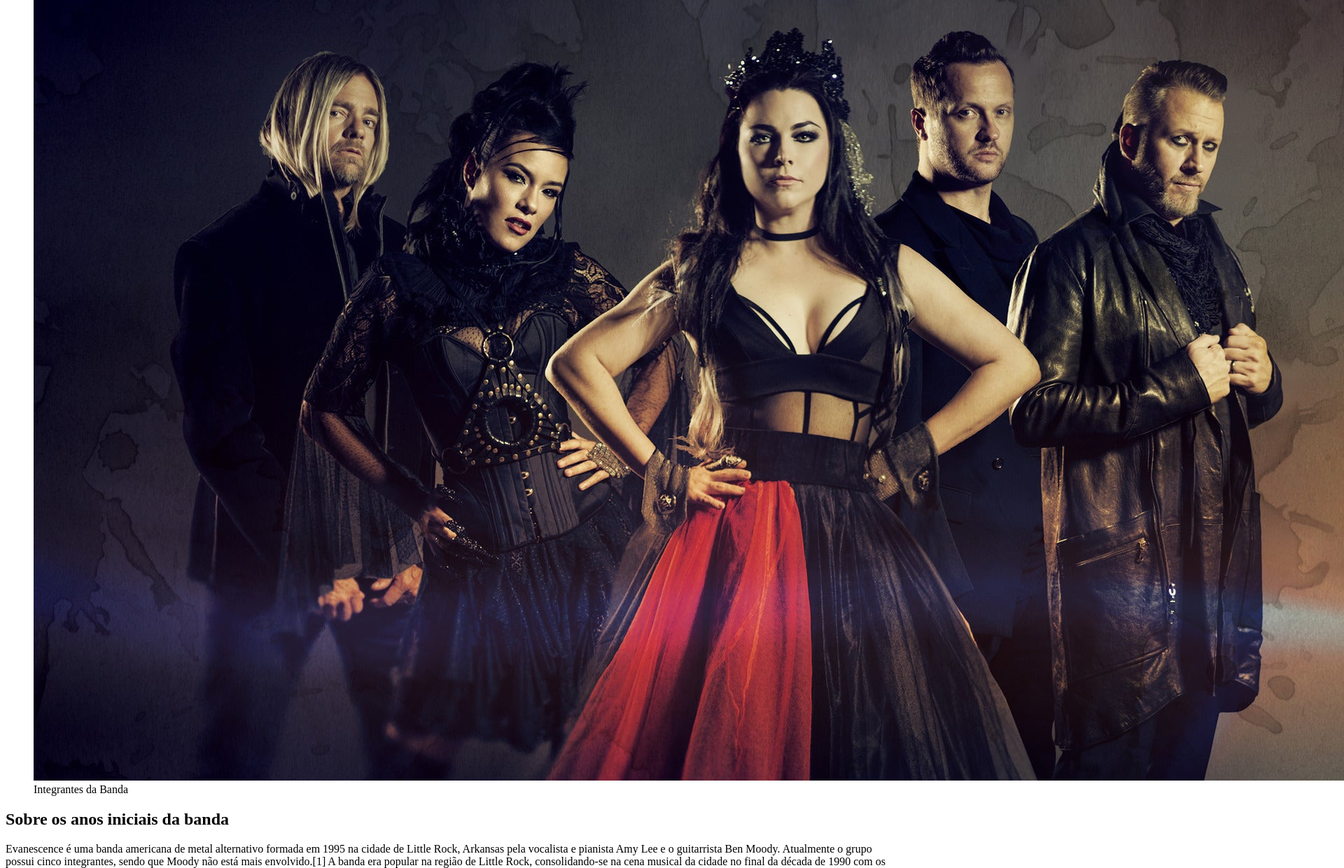
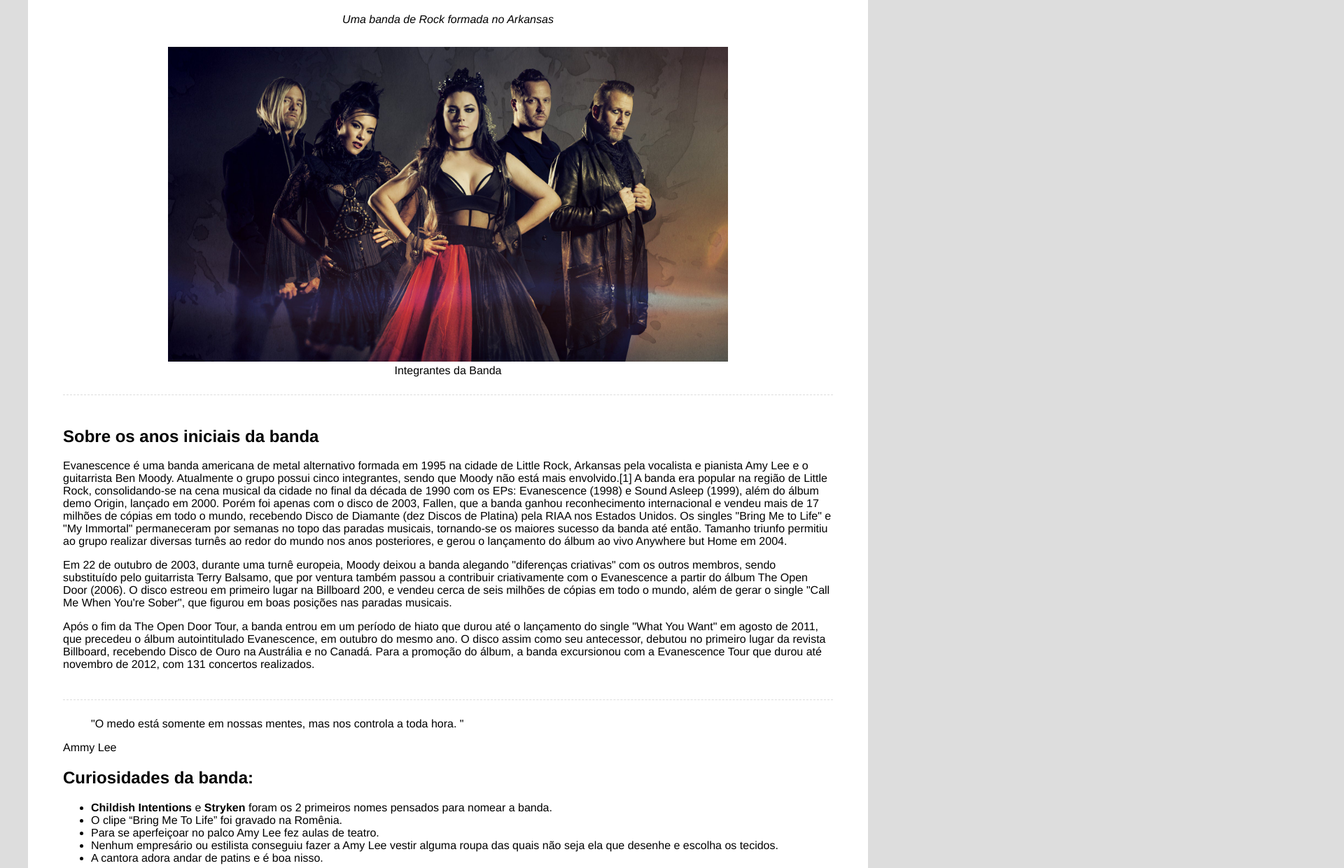
Before and after one commit to HirlanFerreira/Tributo-a-banda-Evanescence, a plain HTML site: page index.html in a window 1280 px wide. Shown: the part 150-1391 px from the top of the page at 70% size, 1920 px wide, since content can reach past the window. Drawn offline with Linux system fonts and the light colour scheme.

Commit message:
mais algumas alterações no css

```diff
--- a/css/style.css
+++ b/css/style.css
@@ -0,0 +1,43 @@
+html {
+  font-family: Helvetica;
+  background-color: #ddd;
+}
+
+.container {
+  max-width: 1100px;
+  background-color: #fff;
+  position: relative;
+  margin: 50px auto;
+  padding: 20px 50px;
+}
+
+.bold {
+  font-weight: bold;
+}
+
+/* header */
+.header {
+  text-align: center;
+}
+
+.main-title {
+  font-size: 40px;
+}
+.main-paragraph {
+  font-style: italic;
+}
+
+/* Imagem - destaque */
+
+.featured-image {
+  text-align: center;
+  margin-top: 30px;
+}
+
+/* biografia */
+.biograph-container {
+  padding: 25px 0;
+  margin: 25px 0;
+  border-top: 1px dashed #ddd;
+  border-bottom: 1px dashed #ddd;
+}
--- a/index.html
+++ b/index.html
@@ -11,17 +11,21 @@
       <!-- cabeçalho -->
       <div class="header">
         <h1 class="main-title">Evanescence</h1>
-        <p class="main-paragrafh">Uma banda de Rock formada no Arkansas</p>
+        <p class="main-paragraph">Uma banda de Rock formada no Arkansas</p>
       </div>
       <!-- Imagem de destaque -->
       <div class="featured-image">
         <figure>
-          <img src="img/evanescence-2021.jpg" alt="A banda evanescence " />
+          <img
+            src="img/evanescence-2021.jpg"
+            alt="A banda evanescence "
+            width="800px"
+          />
           <figcaption>Integrantes da Banda</figcaption>
         </figure>
       </div>
       <!-- Biografia -->
-      <div class="bografh">
+      <div class="biograph-container">
         <h2>Sobre os anos iniciais da banda</h2>
         <p>
           Evanescence é uma banda americana de metal alternativo formada em 1995
@@ -75,8 +79,8 @@
         <ul>
           <li>
             <span class="bold">Childish Intentions</span> e
-            <span class="old">Stryken</span> foram os 2 primeiros nomes pensados
-            para nomear a banda.
+            <span class="bold">Stryken</span> foram os 2 primeiros nomes
+            pensados para nomear a banda.
           </li>
           <li>O clipe “Bring Me To Life” foi gravado na Romênia.</li>
           <li>Para se aperfeiçoar no palco Amy Lee fez aulas de teatro.</li>
@@ -100,7 +104,11 @@
       <!-- Segunda imagem -->
       <div class="-img-bold">
         <figure>
-          <img src="img/Evanescence.jpg" alt="Evanescence em um Show" />
+          <img
+            src="img/Evanescence.jpg"
+            alt="Evanescence em um Show"
+            width="800px"
+          />
           <figcaption>Ammy lee comandando a evanescence</figcaption>
         </figure>
       </div>
```
